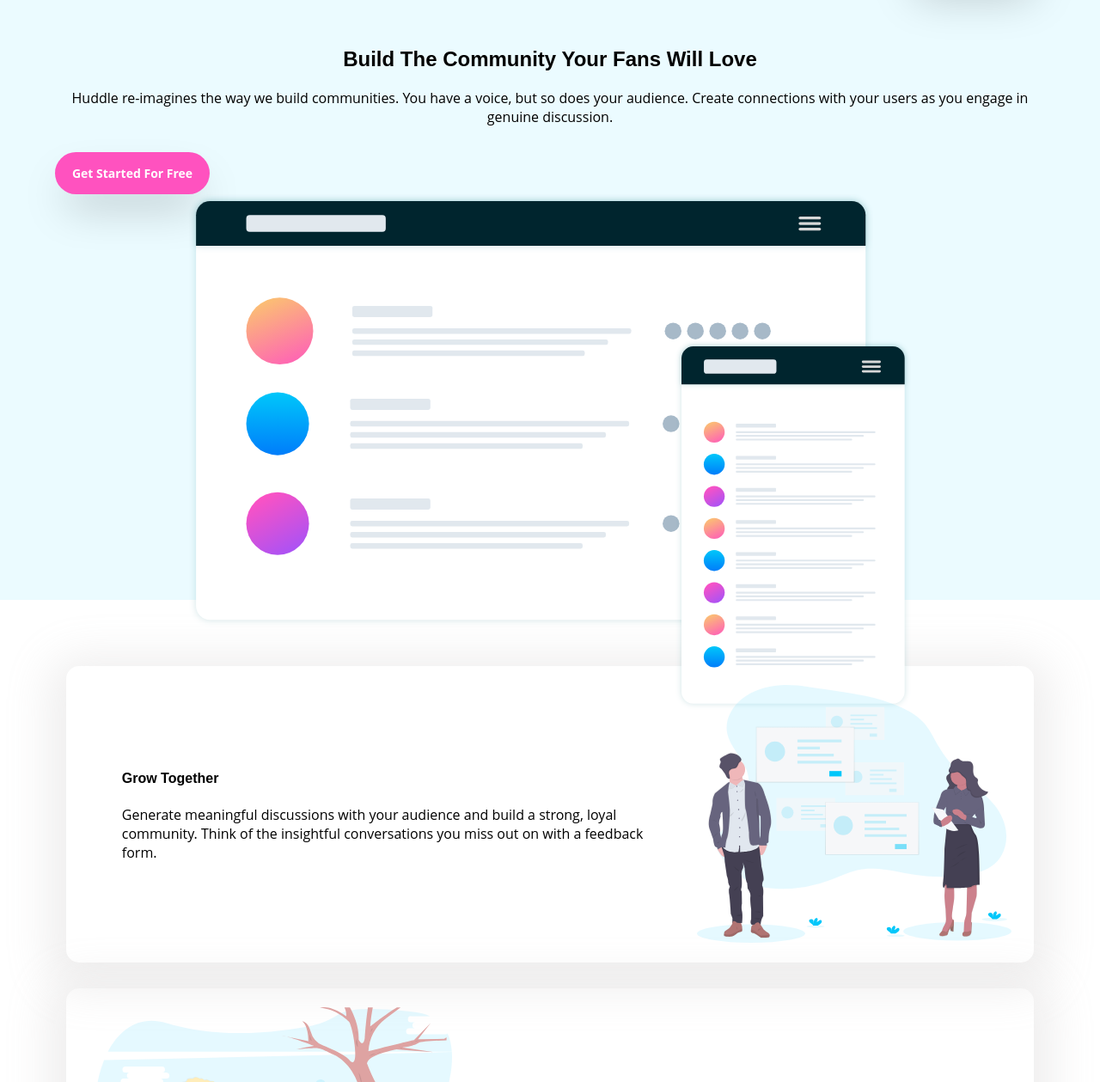
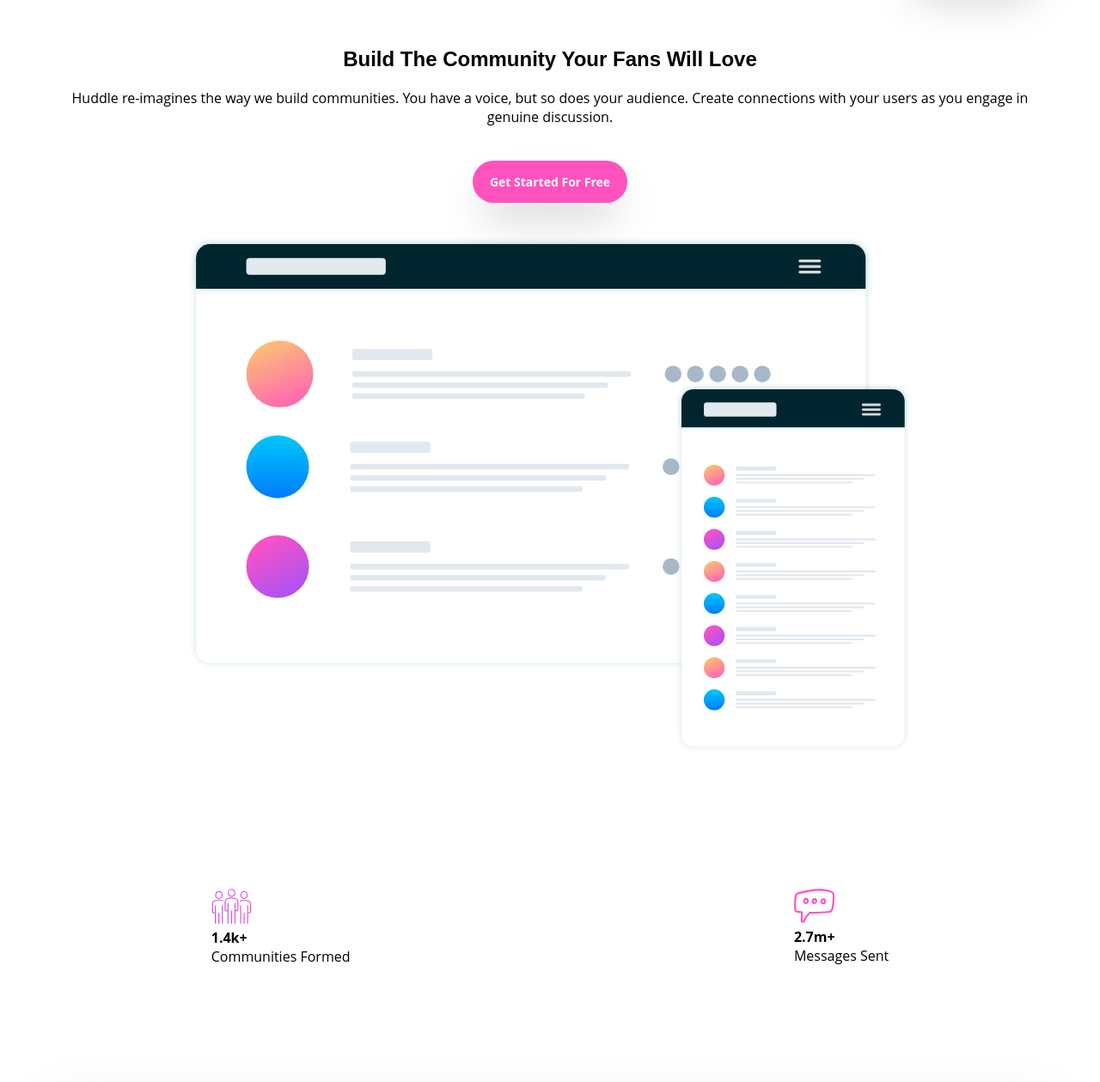
Before and after one commit to thisisobate/curved-section-landing, a plain HTML site: page index.html in a window 1280 px wide. Shown: the part 102-1361 px from the top of the page at 86% size. Drawn offline with Linux system fonts and the light colour scheme.

Commit message:
added styling to page

```diff
--- a/css/style.css
+++ b/css/style.css
@@ -48,10 +48,12 @@
   border: none;
   background-color: hsl(322, 100%, 66%);
   color: #ffffff;
-  margin-top: 30px;
+  /* margin-top: 30px; */
   font-family: 'Open Sans', sans-serif;
   font-weight: 700;
+  margin: 40px auto;
 }
+
 .demo-btn-3 {
   width: 150px;
   padding: 15px;
@@ -80,8 +82,8 @@
 }
 
 .top-section {
-  background-image: url(../images/bg-hero-desktop.svg);
-  background-color: hsl(193, 100%, 96%);
+  /* background-image: url(../images/bg-hero-desktop.svg);
+  background-color: hsl(193, 100%, 96%); */
   height: 100vh;
 }
 
@@ -101,6 +103,12 @@
   display: flex;
   align-items: center;
   text-align: center;
+}
+
+.flex {
+  display: flex;
+  margin: 21rem 15% 10rem;
+  justify-content: space-between;
 }
 
 .icon-email {
--- a/index.html
+++ b/index.html
@@ -54,6 +54,22 @@
     </div>
 
     <div class="main_container">
+
+      <section>
+        <div class="flex">
+          <div class="col">
+            <img src="images/icon-communities.svg" alt="icon-communities"><br>
+            <strong>1.4k+</strong><br>
+            Communities Formed
+          </div>
+          <div class="col">
+            <img src="images/icon-messages.svg" alt="icon-messages"><br>
+            <strong>2.7m+</strong><br>
+            Messages Sent
+          </div>
+        </div>
+      </section>
+
       <section>
         <div class="box">
           <div class="txt-section">
```
